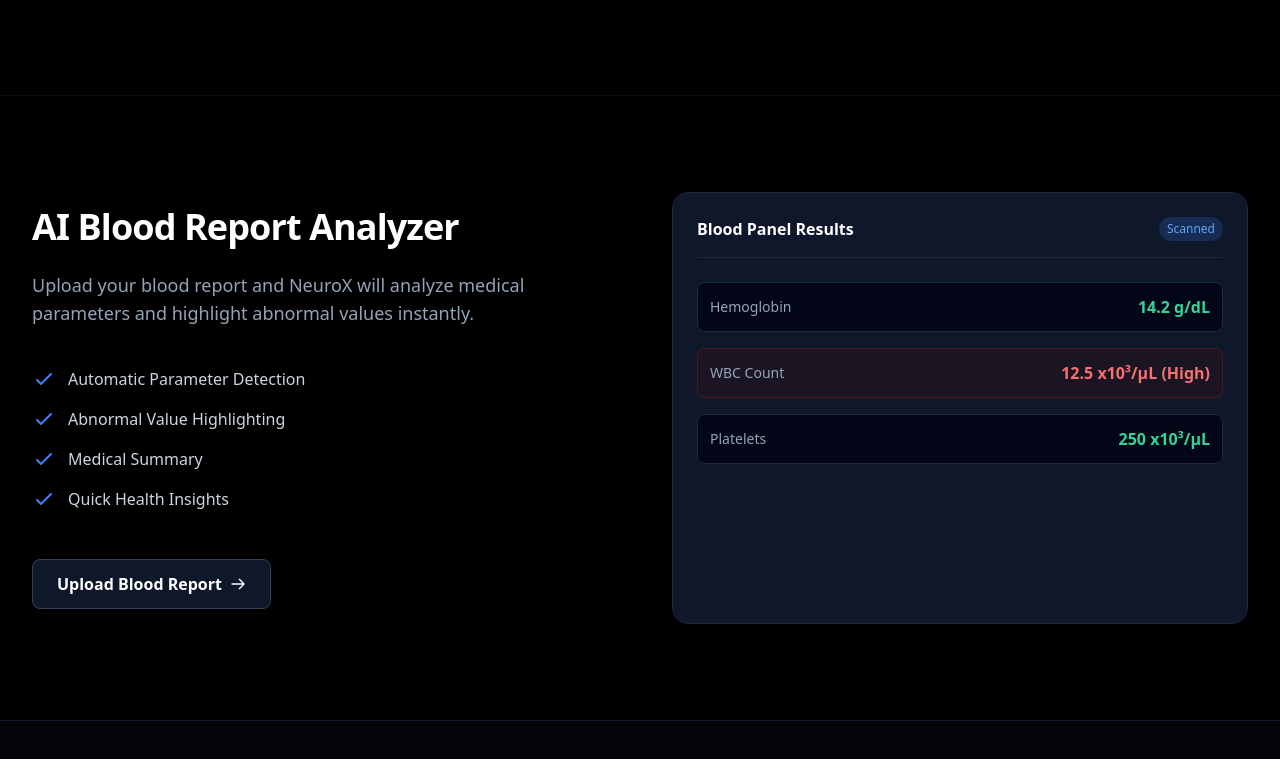
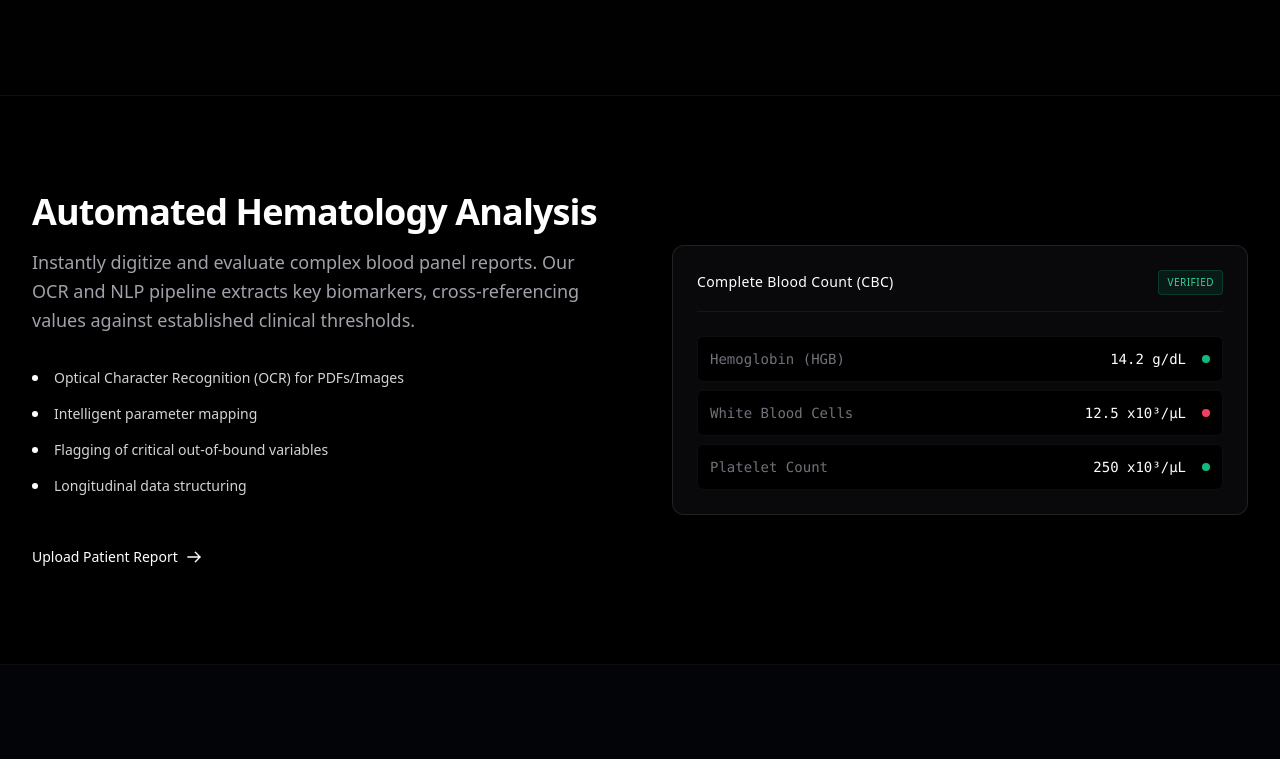
Before and after one commit to imharry18/NeuroX, a Next.js app in the folder frontend/: page / in a window 1280 px wide. Shown: the part 1333-2092 px from the top of the page. Built offline with nearby package versions, Linux system fonts and the light colour scheme.

Commit message:
Add blood report analyzer component

```diff
--- a/frontend/src/components/BloodReport.jsx
+++ b/frontend/src/components/BloodReport.jsx
@@ -1,71 +1,80 @@
-// src/components/BloodReport.jsx
 import Link from "next/link";
 
 export default function BloodReport() {
   return (
-    <section id="blood-report" className="py-24 border-b border-slate-900">
+    <section id="blood-report" className="py-24 border-b border-white/5">
       <div className="max-w-7xl mx-auto px-4 sm:px-6 lg:px-8">
         <div className="grid grid-cols-1 lg:grid-cols-2 gap-16 items-center">
 
-          {/* Left -> Text Content */}
-          <div className="space-y-6">
-            <h2 className="text-3xl md:text-4xl font-bold text-white tracking-tight">
-              AI Blood Report Analyzer
-            </h2>
-            <p className="text-lg text-slate-400">
-              Upload your blood report and NeuroX will analyze medical parameters and highlight abnormal values instantly.
-            </p>
+          <div className="space-y-8">
+            <div>
+              <h2 className="text-3xl md:text-4xl font-semibold text-white tracking-tight mb-4">
+                Automated Hematology Analysis
+              </h2>
+              <p className="text-lg text-zinc-400 font-light leading-relaxed">
+                Instantly digitize and evaluate complex blood panel reports. Our OCR and NLP pipeline extracts key biomarkers, cross-referencing values against established clinical thresholds.
+              </p>
+            </div>
 
-            <ul className="space-y-4 pt-4">
+            <ul className="space-y-4">
               {[
-                "Automatic Parameter Detection",
-                "Abnormal Value Highlighting",
-                "Medical Summary",
-                "Quick Health Insights"
+                "Optical Character Recognition (OCR) for PDFs/Images",
+                "Intelligent parameter mapping",
+                "Flagging of critical out-of-bound variables",
+                "Longitudinal data structuring"
               ].map((feature, index) => (
-                <li key={index} className="flex items-center text-slate-300">
-                  <svg className="w-6 h-6 text-blue-500 mr-3 flex-shrink-0" fill="none" viewBox="0 0 24 24" stroke="currentColor">
-                    <path strokeLinecap="round" strokeLinejoin="round" strokeWidth={2} d="M5 13l4 4L19 7" />
-                  </svg>
-                  <span className="font-medium">{feature}</span>
+                <li key={index} className="flex items-center text-sm text-zinc-300">
+                  <div className="w-1.5 h-1.5 bg-white rounded-full mr-4 flex-shrink-0"></div>
+                  {feature}
                 </li>
               ))}
             </ul>
 
-            <div className="pt-6">
+            <div className="pt-4">
               <Link
                 href="/blood-report-app"
-                className="inline-flex items-center justify-center px-6 py-3 text-base font-semibold text-white bg-slate-900 border border-slate-700 rounded-lg hover:border-blue-500 hover:text-blue-400 transition-all"
+                className="inline-flex items-center text-sm font-medium text-white hover:text-zinc-400 transition-colors group"
               >
-                Upload Blood Report
-                <svg className="w-4 h-4 ml-2" fill="none" viewBox="0 0 24 24" stroke="currentColor">
-                  <path strokeLinecap="round" strokeLinejoin="round" strokeWidth={2} d="M14 5l7 7m0 0l-7 7m7-7H3" />
+                Upload Patient Report
+                <svg className="w-4 h-4 ml-2 transform group-hover:translate-x-1 transition-transform" fill="none" viewBox="0 0 24 24" stroke="currentColor">
+                  <path strokeLinecap="square" strokeLinejoin="miter" strokeWidth={2} d="M14 5l7 7m0 0l-7 7m7-7H3" />
                 </svg>
               </Link>
             </div>
           </div>
 
-          {/* Right -> Image Visualization */}
           <div className="relative">
-            <div className="aspect-[4/3] rounded-2xl bg-slate-900 border border-slate-800 flex flex-col p-6 shadow-xl relative">
-              <div className="flex justify-between items-center mb-6 border-b border-slate-800 pb-4">
-                <span className="text-white font-semibold">Blood Panel Results</span>
-                <span className="text-xs px-2 py-1 bg-blue-500/20 text-blue-400 rounded-full">Scanned</span>
+            <div className="rounded-xl bg-zinc-950 border border-white/10 flex flex-col p-6 shadow-2xl relative">
+              <div className="flex justify-between items-center mb-6 pb-4 border-b border-white/5">
+                <span className="text-sm font-medium text-white tracking-wide">Complete Blood Count (CBC)</span>
+                <span className="text-[10px] uppercase tracking-wider px-2 py-1 bg-emerald-500/10 text-emerald-400 rounded border border-emerald-500/20">Verified</span>
               </div>
-              <div className="space-y-4 w-full">
-                {/* Mock Data Rows */}
-                <div className="flex justify-between items-center bg-slate-950 p-3 rounded-lg border border-slate-800">
-                  <span className="text-slate-400 text-sm">Hemoglobin</span>
-                  <span className="text-emerald-400 font-bold">14.2 g/dL</span>
+              <div className="space-y-2 w-full font-mono text-sm">
+
+                <div className="flex justify-between items-center bg-black p-3 border border-white/5 rounded-md">
+                  <span className="text-zinc-500">Hemoglobin (HGB)</span>
+                  <div className="flex items-center gap-4">
+                    <span className="text-white">14.2 g/dL</span>
+                    <span className="w-2 h-2 rounded-full bg-emerald-500"></span>
+                  </div>
                 </div>
-                <div className="flex justify-between items-center bg-red-950/20 p-3 rounded-lg border border-red-900/50">
-                  <span className="text-slate-400 text-sm">WBC Count</span>
-                  <span className="text-red-400 font-bold">12.5 x10³/µL (High)</span>
+
+                <div className="flex justify-between items-center bg-black p-3 border border-white/5 rounded-md">
+                  <span className="text-zinc-500">White Blood Cells</span>
+                  <div className="flex items-center gap-4">
+                    <span className="text-white">12.5 x10³/µL</span>
+                    <span className="w-2 h-2 rounded-full bg-rose-500"></span>
+                  </div>
                 </div>
-                <div className="flex justify-between items-center bg-slate-950 p-3 rounded-lg border border-slate-800">
-                  <span className="text-slate-400 text-sm">Platelets</span>
-                  <span className="text-emerald-400 font-bold">250 x10³/µL</span>
+
+                <div className="flex justify-between items-center bg-black p-3 border border-white/5 rounded-md">
+                  <span className="text-zinc-500">Platelet Count</span>
+                  <div className="flex items-center gap-4">
+                    <span className="text-white">250 x10³/µL</span>
+                    <span className="w-2 h-2 rounded-full bg-emerald-500"></span>
+                  </div>
                 </div>
+
               </div>
             </div>
           </div>
```
